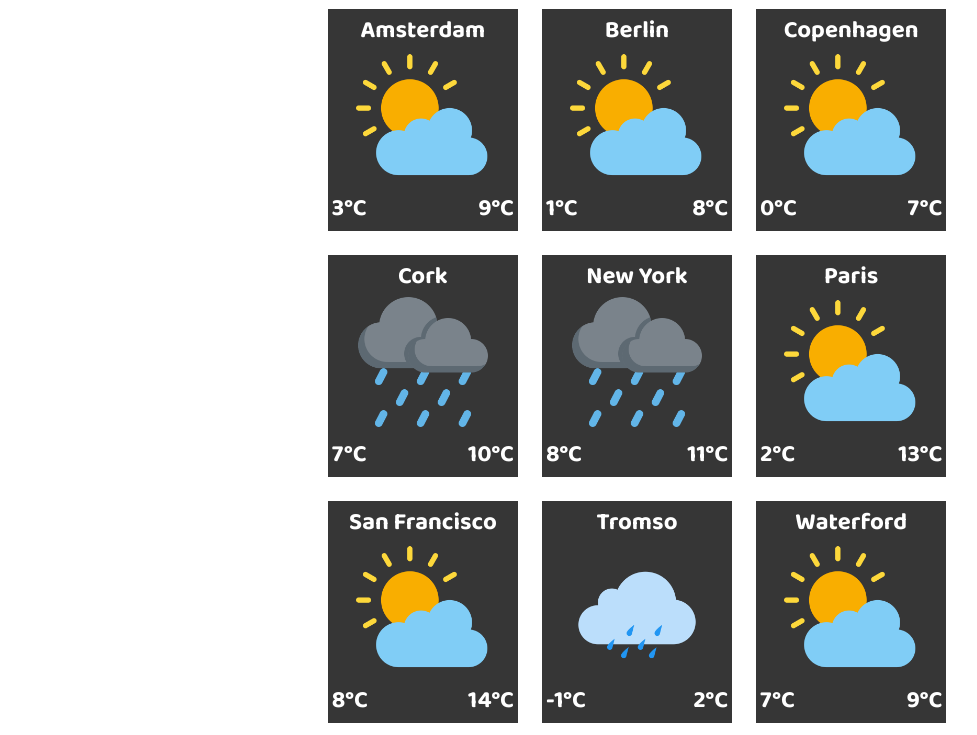
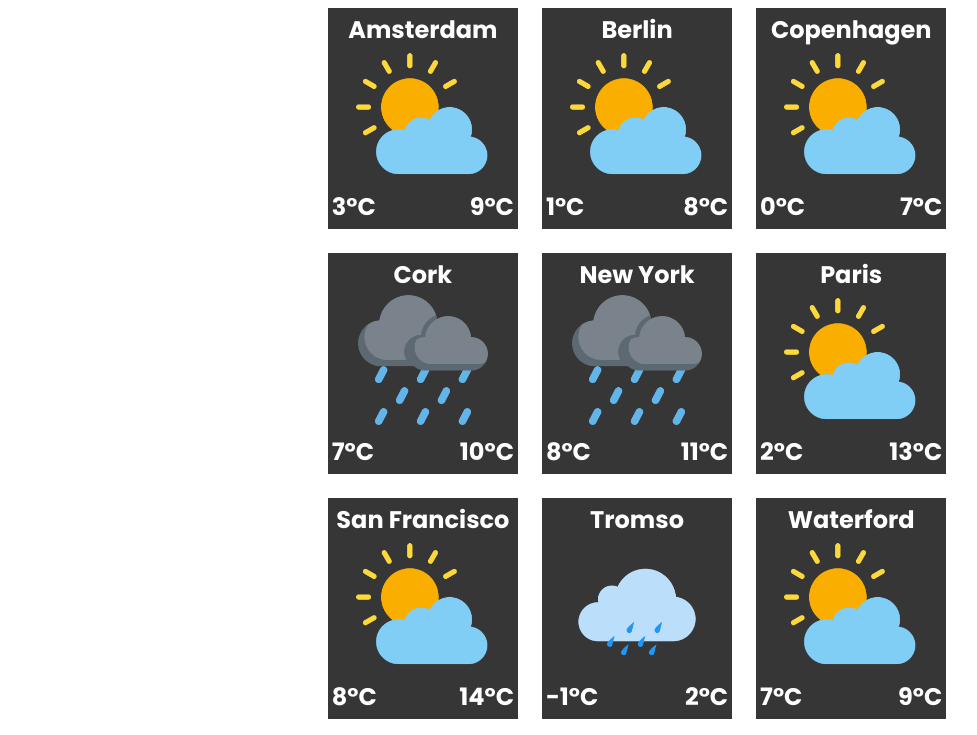
Before and after one commit to bit-of-a-git/whether-weather-app, an Eleventy site: page index.njk in a window 1280 px wide. Shown: the part 225-960 px from the top of the page, without its empty margins (3-980 px from the left). Built offline with nearby package versions, Linux system fonts and the light colour scheme; Eleventy itself is replaced by a stand-in of ours; files that its build step writes are made by us from their sources.

Commit message:
changed font

```diff
--- a/_includes/layout.njk
+++ b/_includes/layout.njk
@@ -11,7 +11,7 @@
     <!-- Fonts -->
     <link rel="preconnect" href="https://fonts.googleapis.com">
     <link rel="preconnect" href="https://fonts.gstatic.com" crossorigin>
-    <link href="https://fonts.googleapis.com/css2?family=Baloo+2:wght@400..800&display=swap" rel="stylesheet">
+    <link href="https://fonts.googleapis.com/css2?family=Poppins:ital,wght@0,100;0,200;0,300;0,400;0,500;0,600;0,700;0,800;0,900;1,100;1,200;1,300;1,400;1,500;1,600;1,700;1,800;1,900&display=swap" rel="stylesheet">
     <link rel="stylesheet" href="/css/style.css"/>
     <!-- Loading data, scripts, and components -->
     <script src="/data/weather_data.js"></script>
--- a/css/style.css
+++ b/css/style.css
@@ -1,3 +1,3 @@
 * {
-  font-family: "Baloo 2", sans-serif;
+  font-family: "Poppins", sans-serif;
 }
```
